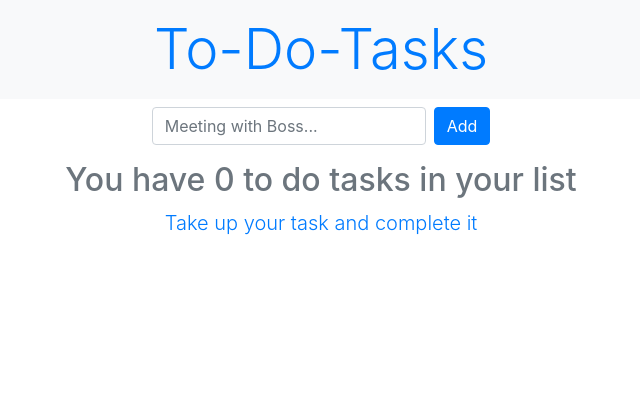
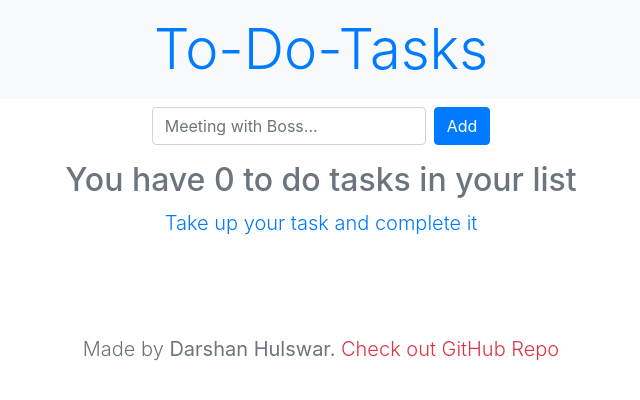
Before and after one commit to darshanhulswar/TodoList-React-and-Bootstrap--App, a React (Create React App) app: page / in a window 1280 px wide. Shown: the top 400 px of the page, without its empty margins (319-959 px from the left). Built offline with nearby package versions, Linux system fonts and the light colour scheme.

Commit message:
Footer Integration

```diff
--- /dev/null
+++ b/src/Components/Footer/Footer.js
@@ -0,0 +1,13 @@
+import React from 'react'
+
+function Footer() {
+    return (
+        <footer className="p-5">
+            <div className="container">
+                <p className="text-center text-secondary lead">Made by <span className="font-weight-bolder text-secondary">Darshan Hulswar.</span><a href="https://github.com/Darshan20J/TodoList-React-and-Bootstrap--App" className="text-center text-danger lead text-decoration-none"> Check out GitHub Repo</a></p>
+            </div>
+        </footer>
+    )
+}
+
+export default Footer
--- a/src/Components/TodoApp/TodoApp.js
+++ b/src/Components/TodoApp/TodoApp.js
@@ -2,6 +2,8 @@ import React, { Component } from 'react'
 import Header from './../Header/Header';
 import AddTodo from './AddTodo'
 import Todo from './Todo'
+import Footer from './../Footer/Footer'
+
 import { nanoid } from 'nanoid'
 
 export class TodoApp extends Component {
@@ -55,6 +57,7 @@ export class TodoApp extends Component {
                         ))
                     }
                 </div>
+                <Footer />
             </div>
         )
     }
```
